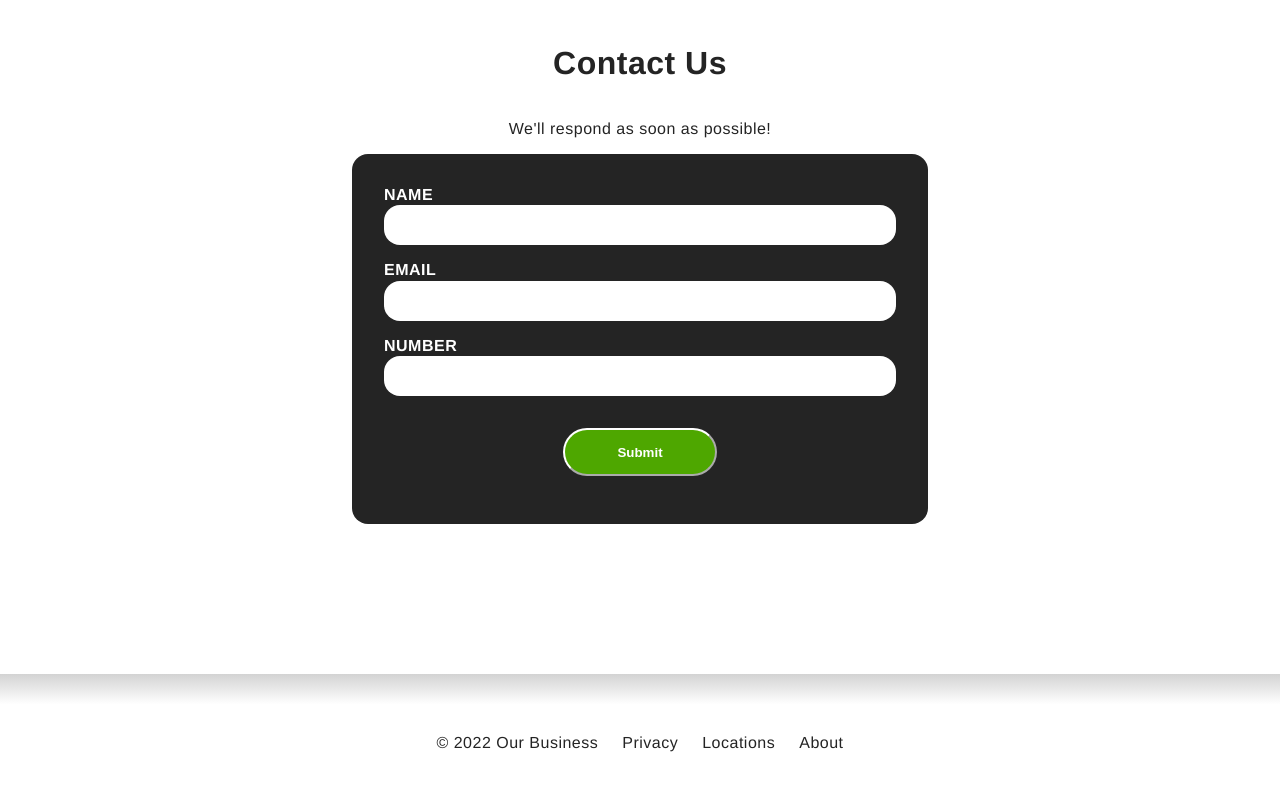
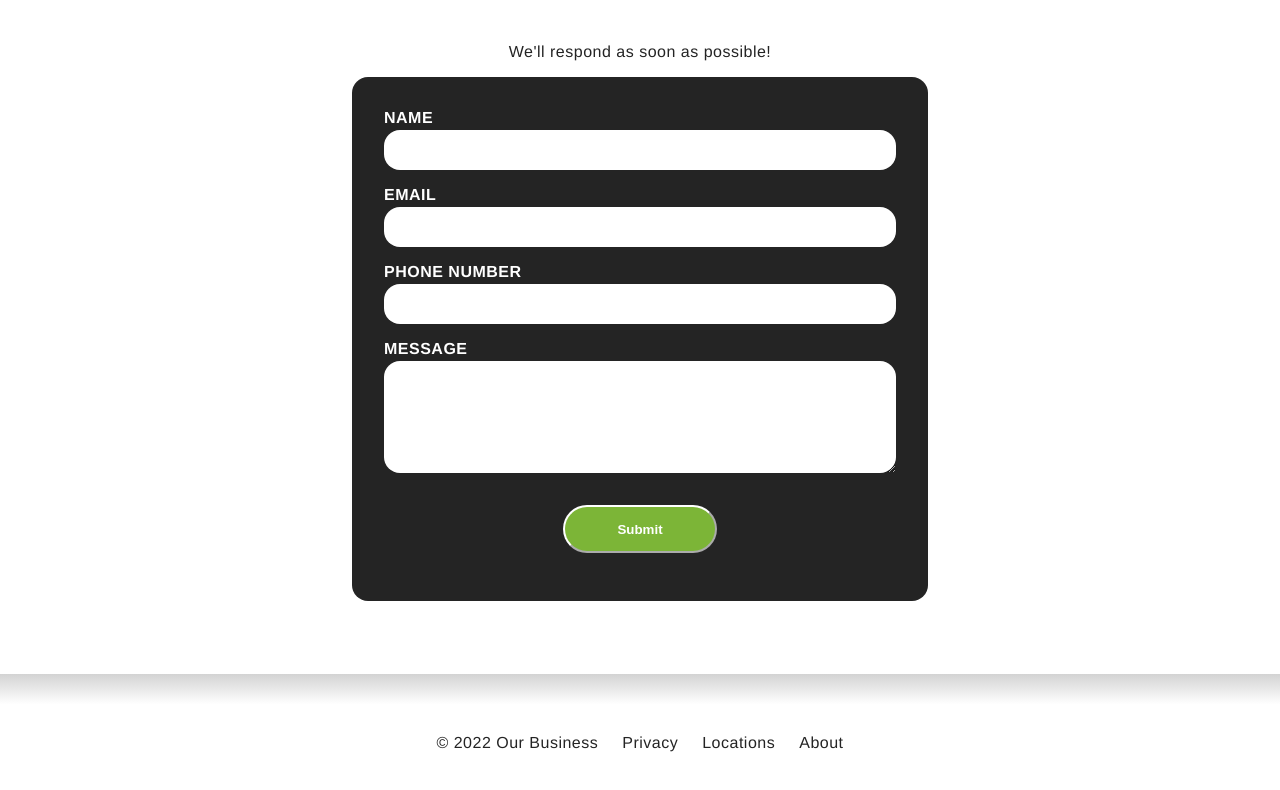
Before and after one commit to ramvilsil/business-webpage, a React (Create React App) app: page / in a window 1280 px wide. Shown: the part 1726-2516 px from the top of the page. Built offline with nearby package versions, Linux system fonts and the light colour scheme.

Commit message:
updated contact form

```diff
--- a/src/components/Contact.css
+++ b/src/components/Contact.css
@@ -15,8 +15,6 @@
   @media (orientation: portrait ) {
 
 
-
-
     .contact-section {
       display: flex;
       justify-content: center;
--- a/src/components/ContactForm.css
+++ b/src/components/ContactForm.css
@@ -28,14 +28,25 @@ label {
     border: 0;
     border-radius: 1rem;
     padding: 1rem;
-    margin-top: 0.1rem;
+    margin-top: 0.2rem;
     margin-bottom: 1rem;
 }
+
+.messageInput {
+    height: 5rem;
+    border: 0;
+    border-radius: 1rem;
+    padding: 1rem;
+    margin-top: 0.2rem;
+    margin-bottom: 1rem;
+}
+
+
 
 .submit-button {
     margin-top: 1rem;
     margin-bottom: 1rem;
-    background-color: rgb(78, 167, 0);
+    background-color: rgb(124, 181, 55);
     color: white;
     height: 3rem;
     border-color: white;
@@ -46,7 +57,7 @@ label {
 }
 
 .submit-button:hover {
-    background-color: green;
+    opacity: 0.8;
     cursor: pointer;
 }
 
--- a/src/components/ContactForm.jsx
+++ b/src/components/ContactForm.jsx
@@ -15,17 +15,22 @@ const ContactForm = () => {
                 {/* Form */}
                 <form>
 
-                    <label for="fname">NAME</label>
+                    <label for="">NAME</label>
 
                     <input className="input" type="text" ></input>
 
-                    <label for="fname">EMAIL</label>
+                    <label for="">EMAIL</label>
 
                     <input className="input" type="text"></input>
 
-                    <label for="fname">NUMBER</label>
+                    <label for="">PHONE NUMBER</label>
 
                     <input className="input" type="text"></input>
+
+                    <label for="">MESSAGE</label>
+
+                    <textarea className="messageInput" type="text"></textarea>
+
                     <input className="submit-button" type="submit" value="Submit"></input>
 
                 </form>
```
